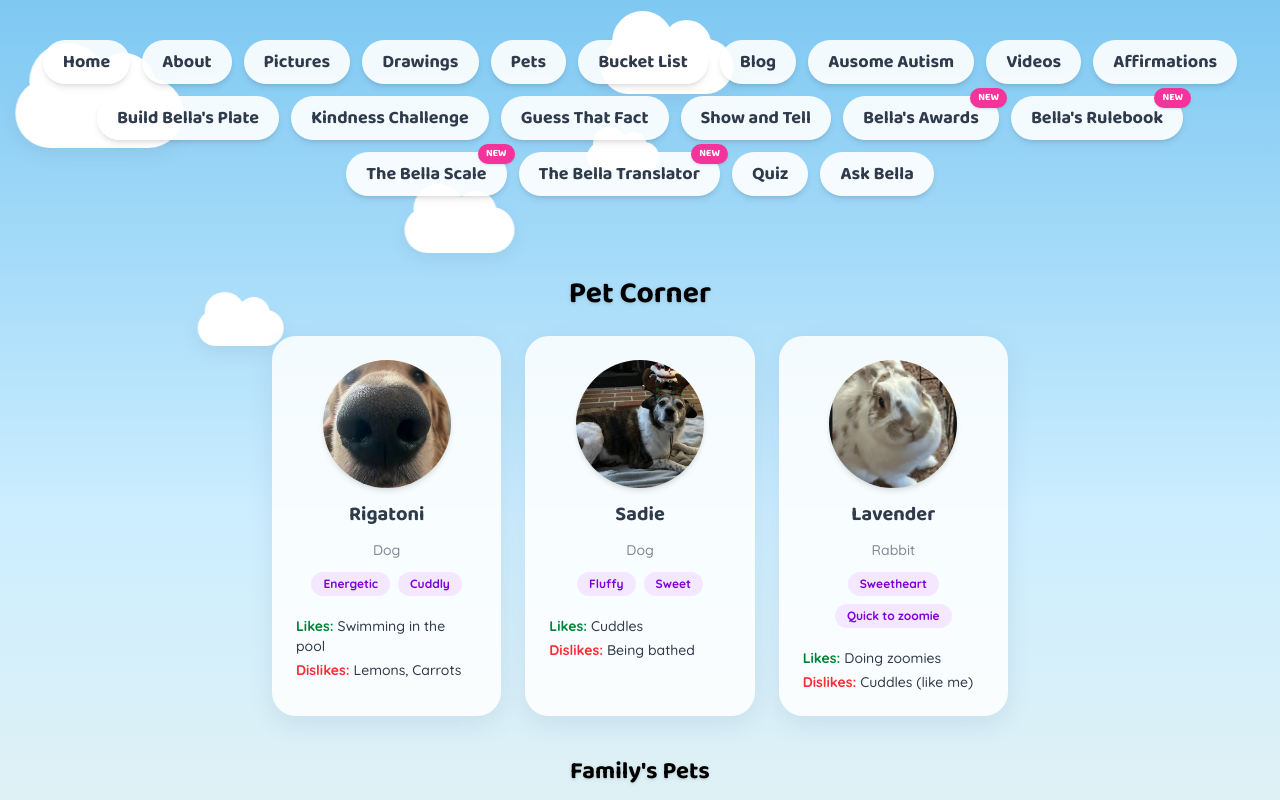
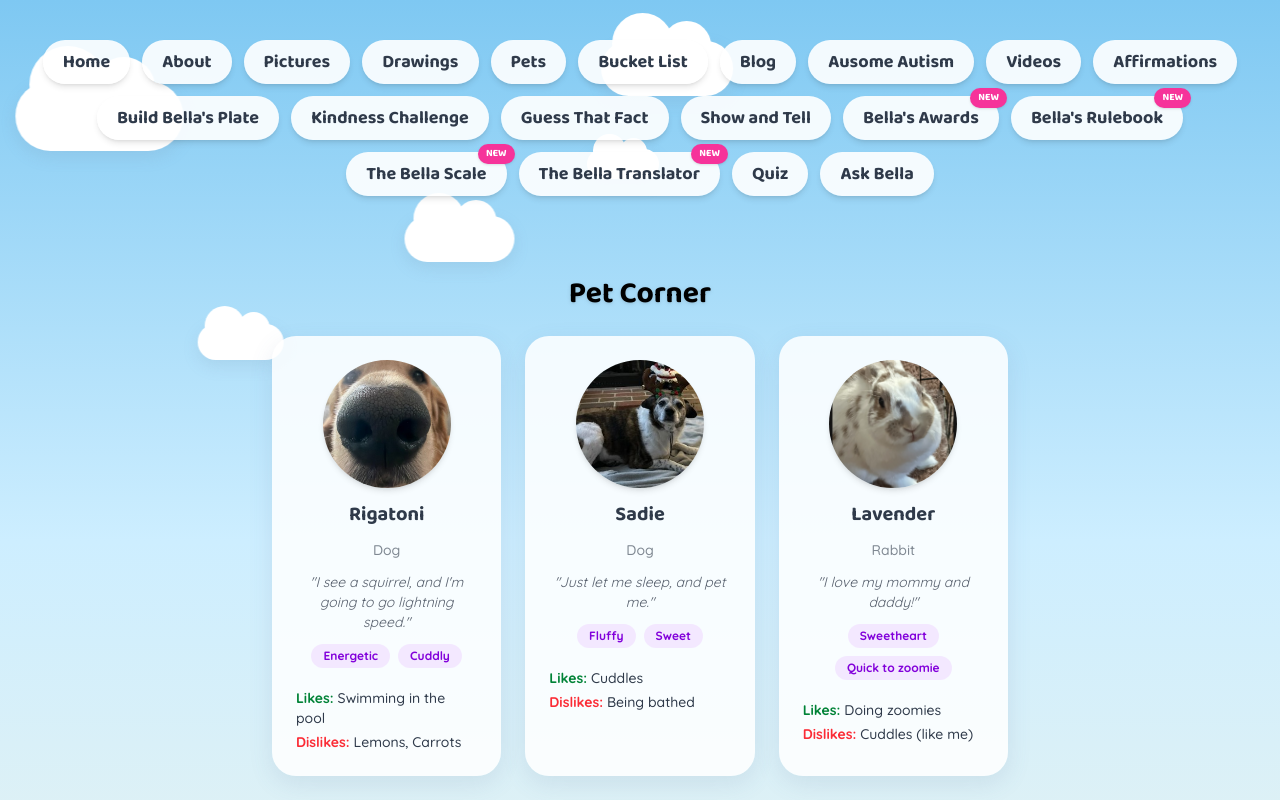
Before and after one commit to gregorylebed-code/bella-website, a Next.js app: page /pets in a window 1280 px wide. Shown: the top 800 px of the page. Built offline with nearby package versions, Linux system fonts and the light colour scheme.

Commit message:
Move pet quotes onto Pet Corner instead of a separate page
Each pet on /pets now shows their imagined quote right on their
own card, removing the standalone What My Pets Would Say page.

```diff
--- a/src/app/content.ts
+++ b/src/app/content.ts
@@ -44,6 +44,7 @@ export const pets: {
   traits: string[];
   likes: string[];
   dislikes: string[];
+  quote: string;
 }[] = [
   {
     name: "Rigatoni",
@@ -52,6 +53,7 @@ export const pets: {
     traits: ["Energetic", "Cuddly"],
     likes: ["Swimming in the pool"],
     dislikes: ["Lemons", "Carrots"],
+    quote: "I see a squirrel, and I'm going to go lightning speed.",
   },
   {
     name: "Sadie",
@@ -60,6 +62,7 @@ export const pets: {
     traits: ["Fluffy", "Sweet"],
     likes: ["Cuddles"],
     dislikes: ["Being bathed"],
+    quote: "Just let me sleep, and pet me.",
   },
   {
     name: "Lavender",
@@ -68,6 +71,7 @@ export const pets: {
     traits: ["Sweetheart", "Quick to zoomie"],
     likes: ["Doing zoomies"],
     dislikes: ["Cuddles (like me)"],
+    quote: "I love my mommy and daddy!",
   },
 ];
 
--- a/src/app/pets/PetCard.tsx
+++ b/src/app/pets/PetCard.tsx
@@ -5,6 +5,7 @@ type Pet = {
   traits: string[];
   likes: string[];
   dislikes: string[];
+  quote?: string;
 };
 
 export default function PetCard({ pet }: { pet: Pet }) {
@@ -23,6 +24,9 @@ export default function PetCard({ pet }: { pet: Pet }) {
       )}
       <h3 className="heading-font text-xl font-bold">{pet.name}</h3>
       <p className="text-sm text-foreground/60 font-medium">{pet.type}</p>
+      {pet.quote && (
+        <p className="italic text-sm text-foreground/80">"{pet.quote}"</p>
+      )}
       {pet.traits.length > 0 && (
         <div className="flex flex-wrap justify-center gap-2">
           {pet.traits.map((trait) => (
```
